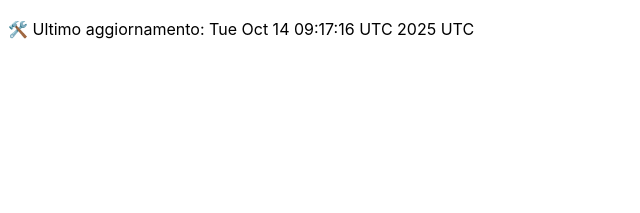
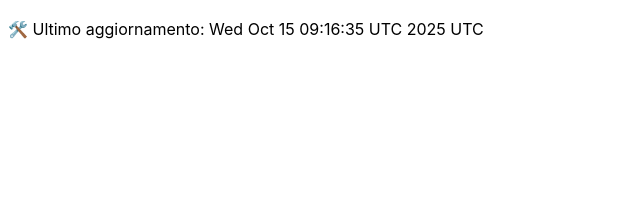
Before and after one commit to DanteTrb/DanteTrb.github.io, a Jekyll site: the page built from badges.md, in a window 1280 px wide. Shown: the top 213 px of the page, without its empty margins (0-640 px from the left). Built offline with Jekyll 4.4.1, drawn with Linux system fonts in a browser that asks for light colours; our own code applies the rules of GitHub Pages for plain Markdown files.

Commit message:
🛠️ Aggiornamento automatico badge

```diff
--- a/badges.md
+++ b/badges.md
@@ -1 +1 @@
-🛠️ Ultimo aggiornamento: Tue Oct 14 09:17:16 UTC 2025 UTC
+🛠️ Ultimo aggiornamento: Wed Oct 15 09:16:35 UTC 2025 UTC
```
